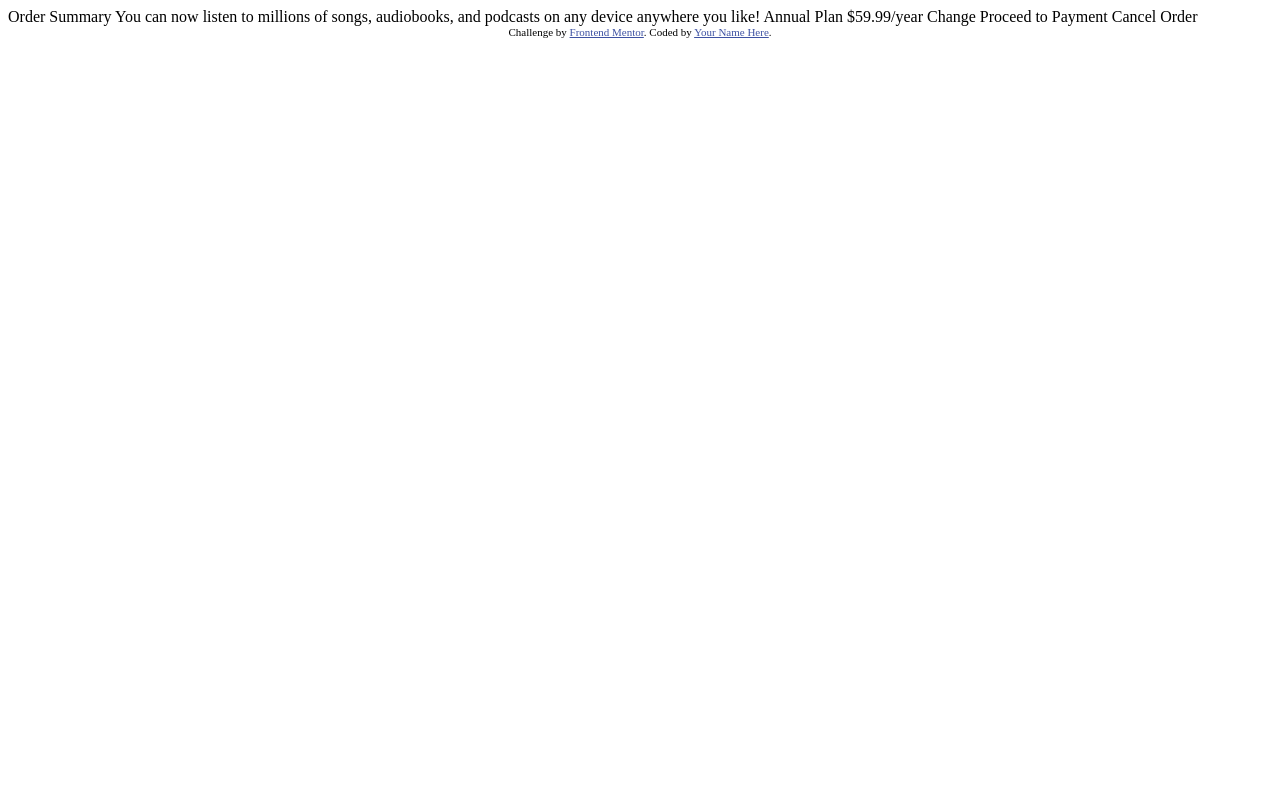
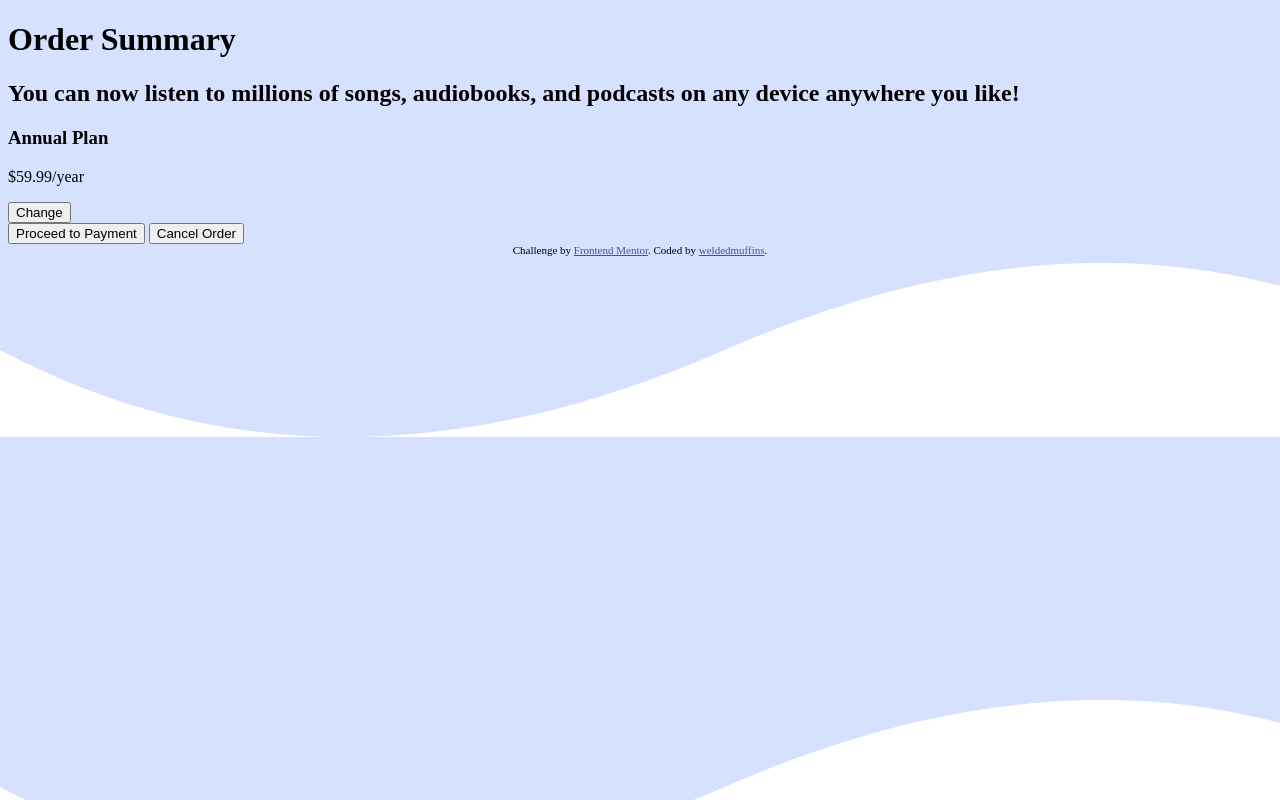
Before and after one commit to tck9173/order-summary, a plain HTML site: page index.html in a window 1280 px wide. Drawn offline with Linux system fonts and the light colour scheme.

Commit message:
created style sheet and updated some html

```diff
--- /dev/null
+++ b/index.css
@@ -0,0 +1,3 @@
+body {
+    background-image: url("./images/pattern-background-desktop.svg");
+}
--- a/index.html
+++ b/index.html
@@ -5,7 +5,7 @@
   <meta name="viewport" content="width=device-width, initial-scale=1.0"> <!-- displays site properly based on user's device -->
 
   <link rel="icon" type="image/png" sizes="32x32" href="./images/favicon-32x32.png">
-
+  <link rel='stylesheet' href="./index.css">
   <title>Frontend Mentor | Order summary card</title>
 
   <!-- Feel free to remove these styles or customise in your own stylesheet 👍 -->
@@ -16,22 +16,23 @@
 </head>
 <body>
 
-  Order Summary
+  <h1>Order Summary</h1>
 
-  You can now listen to millions of songs, audiobooks, and podcasts on any
-  device anywhere you like!
+  <h2>You can now listen to millions of songs, audiobooks, and podcasts on any
+  device anywhere you like!</h2>
 
-  Annual Plan
-  $59.99/year
-
-  Change
-
-  Proceed to Payment
-  Cancel Order
-
+  <div class="orderOptions">
+    <div class="planInfo">
+      <h3>Annual Plan</h3>
+      <p>$59.99/year</p>
+      <button>Change</button>
+    </div>
+    <button>Proceed to Payment</button>
+    <button>Cancel Order</button>
+  </div>
   <div class="attribution">
     Challenge by <a href="https://www.frontendmentor.io?ref=challenge" target="_blank">Frontend Mentor</a>.
-    Coded by <a href="#">Your Name Here</a>.
+    Coded by <a href="#">weldedmuffins</a>.
   </div>
 </body>
 </html>
```
